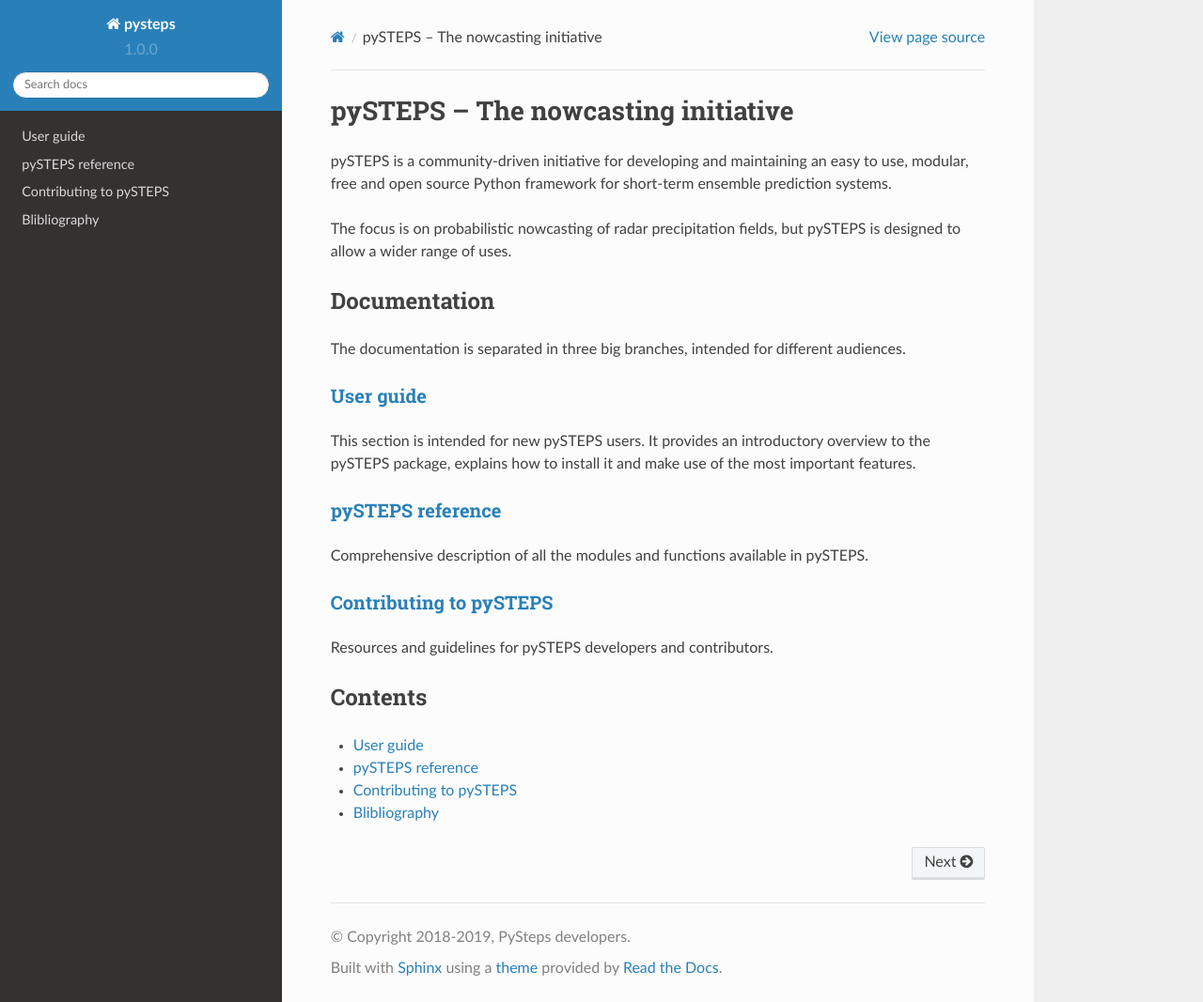
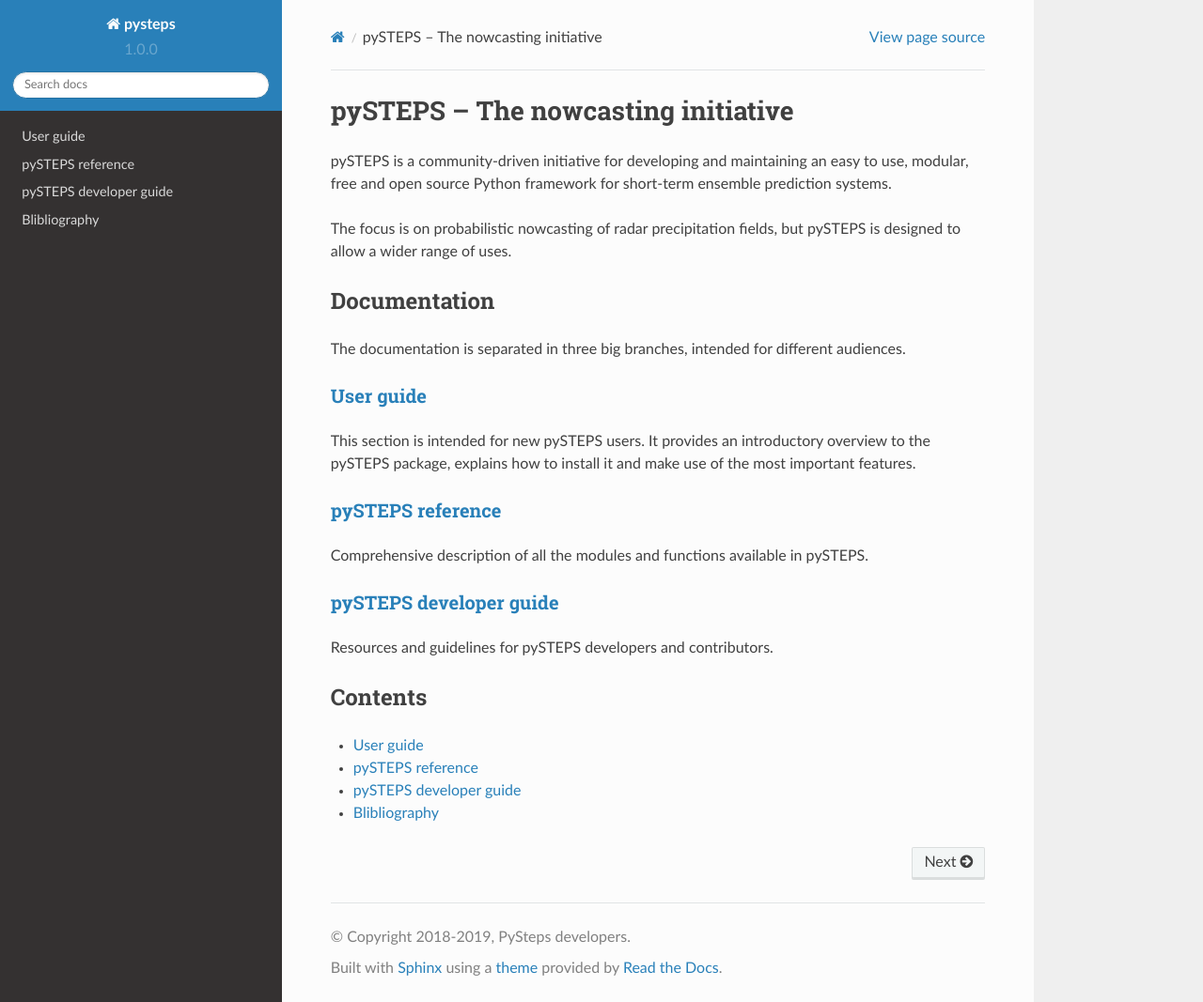
Before and after one commit to pySTEPS/pysteps, a Sphinx documentation site: the page built from doc/source/index.rst, in a window 1280 px wide and 1067 px high. Shown: the whole window at 94% size. Built offline with Sphinx 7.4.7 and the Read the Docs theme 2.0.0, drawn with Linux system fonts in a browser that asks for light colours; pages that are not in the unit, such as notebooks, are missing from menus.

Commit message:
Change directory name from contributor_guides to developer_guide

```diff
--- a/doc/source/index.rst
+++ b/doc/source/index.rst
@@ -42,5 +42,5 @@ Contents
 
     user_guide/index
     pysteps_reference/index
-    contributors_guides/index
+    developer_guide/index
     zz_bibliography
```
Also changed, not shown: doc/source/contributors_guides/index.rst (deleted, +0 -18 lines), doc/source/developer_guide/index.rst (added, +18 -0 lines), doc/source/developer_guide/create_conda_package.rst (renamed from doc/source/contributors_guides/create_conda_package.rst), doc/source/developer_guide/pypi.rst (renamed from doc/source/contributors_guides/pypi.rst), doc/source/developer_guide/test_pysteps.rst (renamed from doc/source/contributors_guides/test_pysteps.rst).
